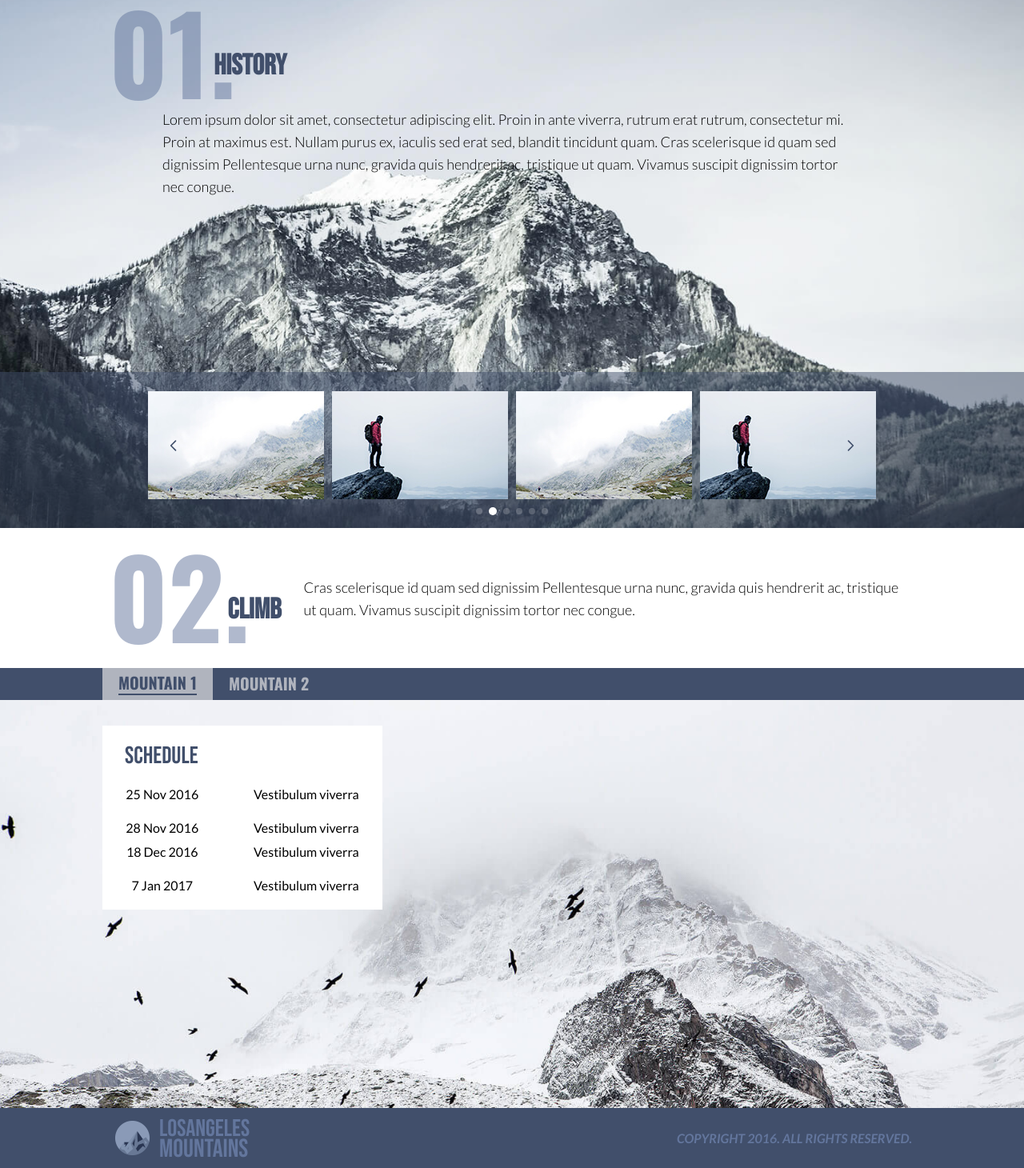
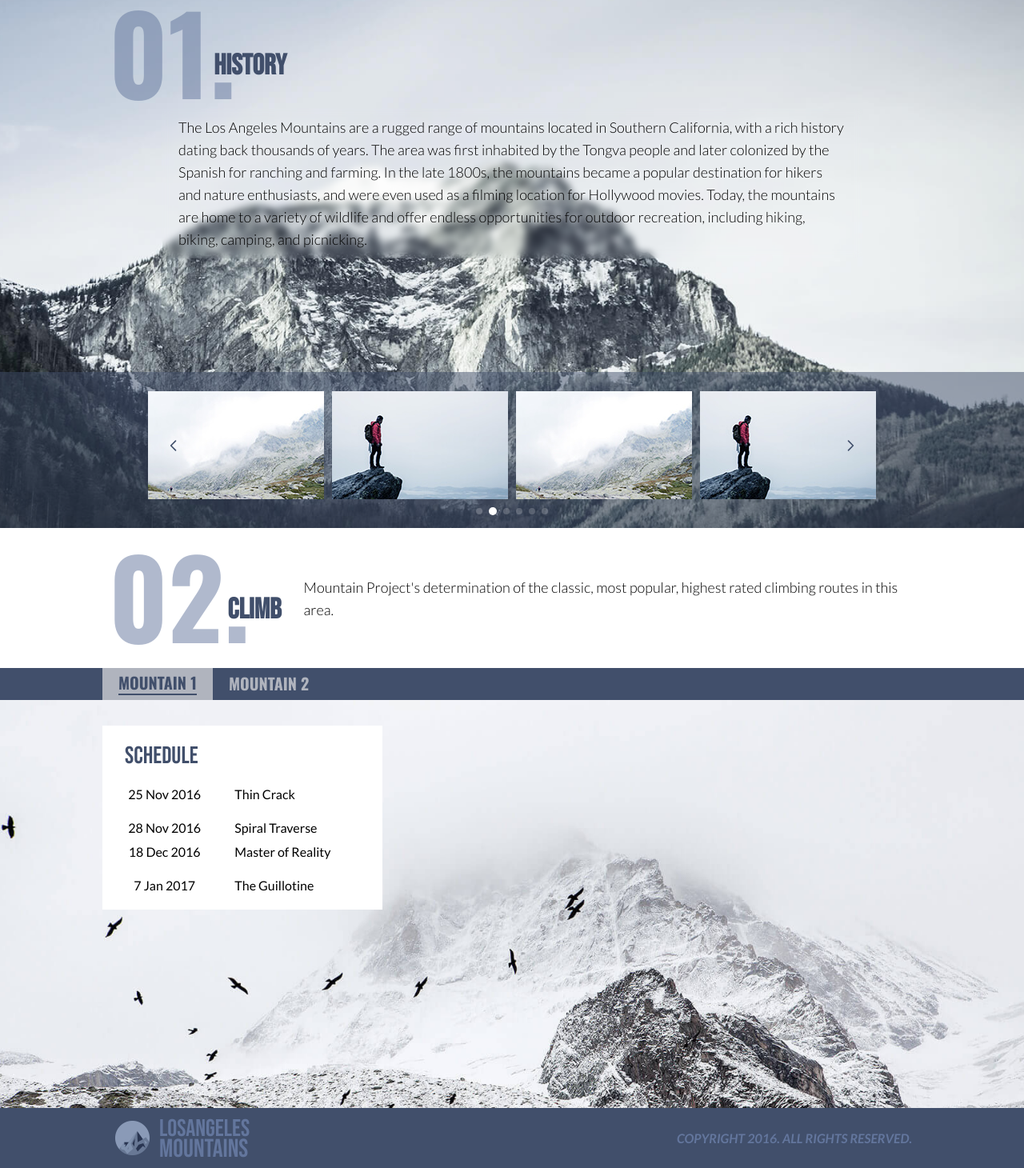
Before and after one commit to VicNovosad/losangeles-mountains, a website: page index.html in a window 1280 px wide. Shown: the part 940-2400 px from the top of the page at 80% size. Drawn offline with nearby package versions, Linux system fonts and the light colour scheme; a web font is replaced by a local one.

Commit message:
added normal description instead of lorem

```diff
--- a/index.html
+++ b/index.html
@@ -85,7 +85,7 @@
                     <h3 class="font-Bebas text-4xl font-bold text-main-blue leading-7">History</h3>
                 </div>
             </div>
-            <p class="font-Lato font-light text-lg mx-4 tablet:mx-[75px]">Lorem ipsum dolor sit amet, consectetur adipiscing elit. Proin in ante viverra, rutrum erat rutrum, consectetur mi. Proin at maximus est. Nullam purus ex, iaculis sed erat sed, blandit tincidunt quam. Cras scelerisque id quam sed dignissim Pellentesque urna nunc, gravida quis hendrerit ac, tristique ut quam. Vivamus suscipit dignissim tortor nec congue. </p>
+            <p class="font-Lato font-light text-lg mx-4 tablet:mx-[75px]">The Los Angeles Mountains are a rugged range of mountains located in Southern California, with a rich history dating back thousands of years. The area was first inhabited by the Tongva people and later colonized by the Spanish for ranching and farming. In the late 1800s, the mountains became a popular destination for hikers and nature enthusiasts, and were even used as a filming location for Hollywood movies. Today, the mountains are home to a variety of wildlife and offer endless opportunities for outdoor recreation, including hiking, biking, camping, and picnicking.</p>
         </div>
         <div class="carousel-container flex justify-center absolute bottom-0 w-full h-[195px] bg-main-blue bg-opacity-50">
             <div id="carousel-wrap" class="flex justify-center p-6 h-full w-full max-w-[958px]">
@@ -128,7 +128,7 @@
                         <h3 class="font-Bebas text-4xl font-bold text-main-blue leading-7">Climb</h3>
                     </div>
                 </div>
-                <p class="font-Lato font-light text-lg pl-4 mr-[15px] tablet:pl-0">Cras scelerisque id quam sed dignissim Pellentesque urna nunc, gravida quis hendrerit ac, tristique ut quam. Vivamus suscipit dignissim tortor nec congue.</p>
+                <p class="font-Lato font-light text-lg pl-4 mr-[15px] tablet:pl-0">Mountain Project's determination of the classic, most popular, highest rated climbing routes in this area.</p>
             </div>
         </div>
         <div id="tab-container" class="flex flex-col flex-grow items-center justify-start">
@@ -155,13 +155,13 @@
                             <h2 class="py-5 px-7 font-Bebas text-3xl text-main-blue">Schedule</h2>
                             <div class="grid-container font-Lato text-sm">
                                 <p class="grid-item text-sm">25 Nov 2016</p>
-                                <p class="grid-item">Vestibulum viverra</p>
+                                <p class="grid-item">Thin Crack</p>
                                 <p class="grid-item mt-3">28 Nov 2016</p>
-                                <p class="grid-item mt-3">Vestibulum viverra</p>
+                                <p class="grid-item mt-3">Spiral Traverse</p>
                                 <p class="grid-item mb-3">18 Dec 2016</p>
-                                <p class="grid-item mb-3">Vestibulum viverra</p>
+                                <p class="grid-item mb-3">Master of Reality</p>
                                 <p class="grid-item">7 Jan 2017</p>
-                                <p class="grid-item">Vestibulum viverra</p>
+                                <p class="grid-item">The Guillotine</p>
                             </div>
                         </div>
                     </div>
@@ -179,13 +179,13 @@
                             <h2 class="py-5 px-7 font-Bebas text-3xl text-main-blue">Schedule</h2>
                             <div class="grid-container font-Lato text-sm">
                                 <p class="grid-item text-sm">17 Nov 2016</p>
-                                <p class="grid-item">Vestibulum viverra</p>
+                                <p class="grid-item">Espresso</p>
                                 <p class="grid-item mt-3">13 Dec 2016</p>
-                                <p class="grid-item mt-3">Vestibulum viverra</p>
+                                <p class="grid-item mt-3">Johnny Can't Lead</p>
                                 <p class="grid-item mb-3">28 Dec 2016</p>
-                                <p class="grid-item mb-3">Vestibulum viverra</p>
+                                <p class="grid-item mb-3">Planet of the Apes</p>
                                 <p class="grid-item">9 Feb 2017</p>
-                                <p class="grid-item">Vestibulum viverra</p>
+                                <p class="grid-item">Caffeine</p>
                             </div>
                         </div>
                     </div>
--- a/styles.css
+++ b/styles.css
@@ -2,11 +2,16 @@
 @tailwind components;
 @tailwind utilities;
 
-@import url('https://fonts.googleapis.com/css2?family=Bebas+Neue&family=Lato:ital,wght@0,100;0,300;0,400;0,700;0,900;1,100;1,300;1,400;1,700;1,900&family=Oswald:wght@200;300;400;500;600;700&display=swap');
+@import url("https://fonts.googleapis.com/css2?family=Bebas+Neue&family=Lato:ital,wght@0,100;0,300;0,400;0,700;0,900;1,100;1,300;1,400;1,700;1,900&family=Oswald:wght@200;300;400;500;600;700&display=swap");
 @import url("https://use.typekit.net/vxz4lvk.css");
 
-html, body {
+html,
+body {
     margin: 0;
+}
+
+html {
+    scroll-behavior: smooth;
 }
 
 section {
@@ -19,12 +24,12 @@ section {
     background-size: cover;
 }
 
-.sticky-header{
+.sticky-header {
     position: sticky;
     top: 0;
 }
 
-#hero-section{
+#hero-section {
     background-image: url("./assets/hero-section.jpg");
 }
 
@@ -32,11 +37,18 @@ section {
     font-size: clamp(4rem, 4rem + 4.5vw, 12rem);
 }
 
-#history-section{
+#history-section {
     /* background: url("./assets/section-2.jpg"); */
 }
 
-#history-section::before{
+#history-section p{
+    backdrop-filter: blur(5px);
+    /* background-color: rgba(255, 255, 255, 0.4); */
+    padding: 10px 20px;
+    text-shadow: 0px 0px 8px rgba(255, 255, 255, 1);
+}
+
+#history-section::before {
     content: "";
     position: absolute;
     top: 0;
@@ -50,7 +62,7 @@ section {
     opacity: 0.25;
 }
 
-#team-section{
+#team-section {
     min-height: calc(100vh - 75px);
     /* height: calc(100vh - 75px); */
     /* height: auto; */
@@ -59,13 +71,13 @@ section {
 }
 
 /* for tab-navigation */
-#tab-container #content-tab-1{
+#tab-container #content-tab-1 {
     background-image: url("./assets/tab-1.jpg");
     /* height: 0; */
     /* padding: 0; */
 }
 
-#tab-container #content-tab-2{
+#tab-container #content-tab-2 {
     background-image: url("./assets/tab-2.jpg");
 }
 
@@ -82,7 +94,6 @@ section {
     /* flex-grow: 0; */
 }
 
-
 #tab-container .active {
     /* height: 0 !important; */
 }
@@ -91,44 +102,48 @@ section {
     display: flex;
     /* height: 100% !important; */
     /* height: calc(100% - 75px); */
-    transition: all .3s ease-in-out;
+    transition: all 0.3s ease-in-out;
 }
 
-#tab-container .active h1{
+#tab-container .active h1 {
     color: #414f6b;
     border-bottom: 2px solid #414f6b;
 }
 
-#tab-container .tab.active{
+#tab-container .tab.active {
     background-color: #b0b4be;
 }
 /* #tab-container .content{
     overflow: hidden;
 } */
 
-.content-body .grid-container{
+.content-body .grid-container p:nth-child(even){
+    text-align: left;
+}
+
+.content-body .grid-container {
     display: grid;
     grid-template-columns: auto auto;
-    background-color: rgba(255, 255, 255, .5);
-    grid-gap:10px;
+    background-color: rgba(255, 255, 255, 0.5);
+    grid-gap: 10px;
 }
 
 .content-body .grid-item {
-  font-size: 16px;
-  text-align: center;
-  height: 20px;
+    font-size: 16px;
+    text-align: center;
+    height: 20px;
 }
 
-.content .selector.bg-gray{
+.content .selector.bg-gray {
     background-color: #b0b4be;
 }
 
-@media only screen and (min-width: 430px){
-    #history-section::before{
+@media only screen and (min-width: 430px) {
+    #history-section::before {
         opacity: 1;
     }
 }
-@media only screen and (min-width: 530px){
+@media only screen and (min-width: 530px) {
     #tab-container .content-body {
         height: 100%;
     }
@@ -138,13 +153,13 @@ section {
         /* height: calc(100% - 75px); */
     }
 }
-@media only screen and (min-width: 1800px){
+@media only screen and (min-width: 1800px) {
     #parallax-text {
-        top: 44%
+        top: 44%;
     }
 }
-@media only screen and (min-width: 2280px){
+@media only screen and (min-width: 2280px) {
     #parallax-text {
-        top: 42%
+        top: 42%;
     }
 }
```
Also changed, not shown: output.css.
